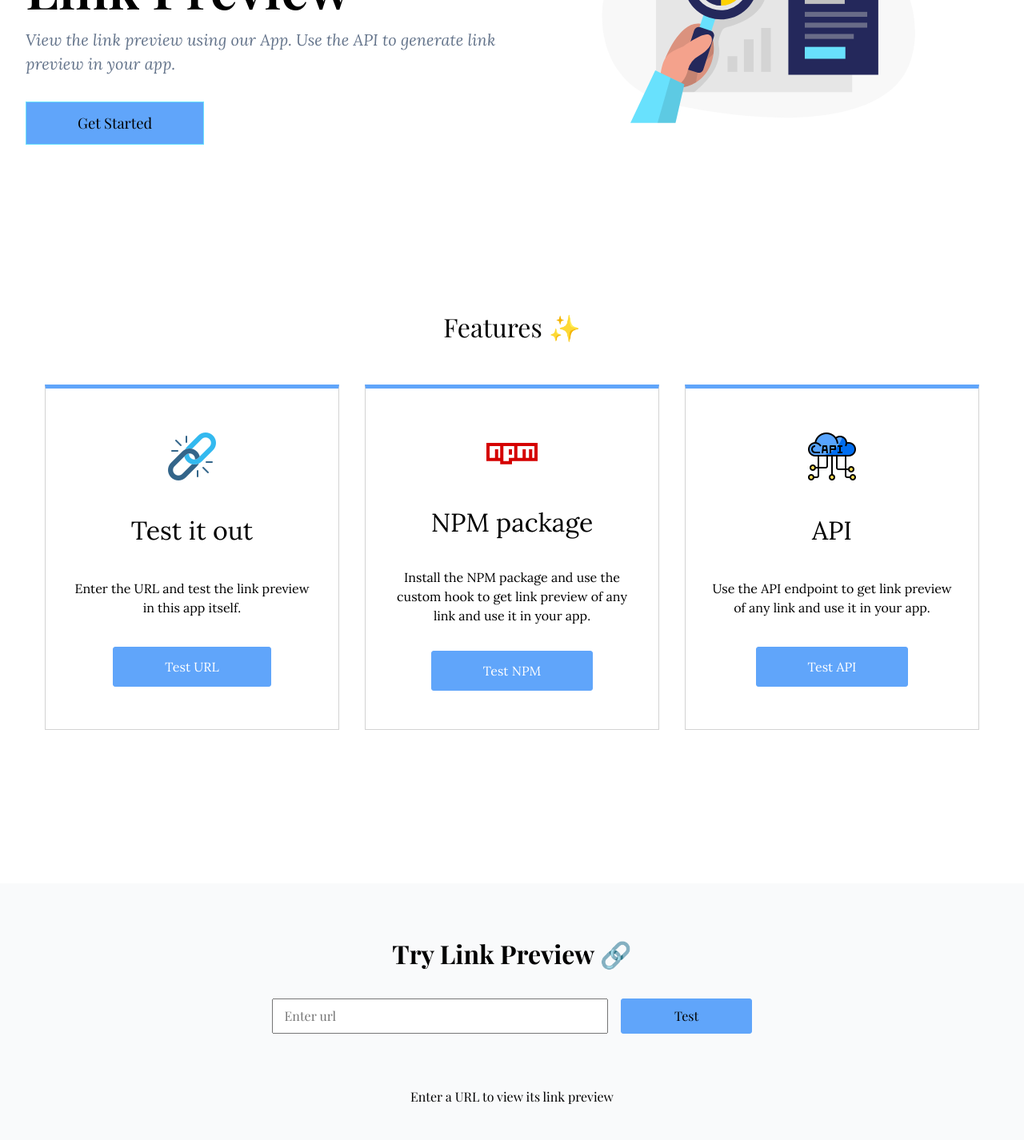
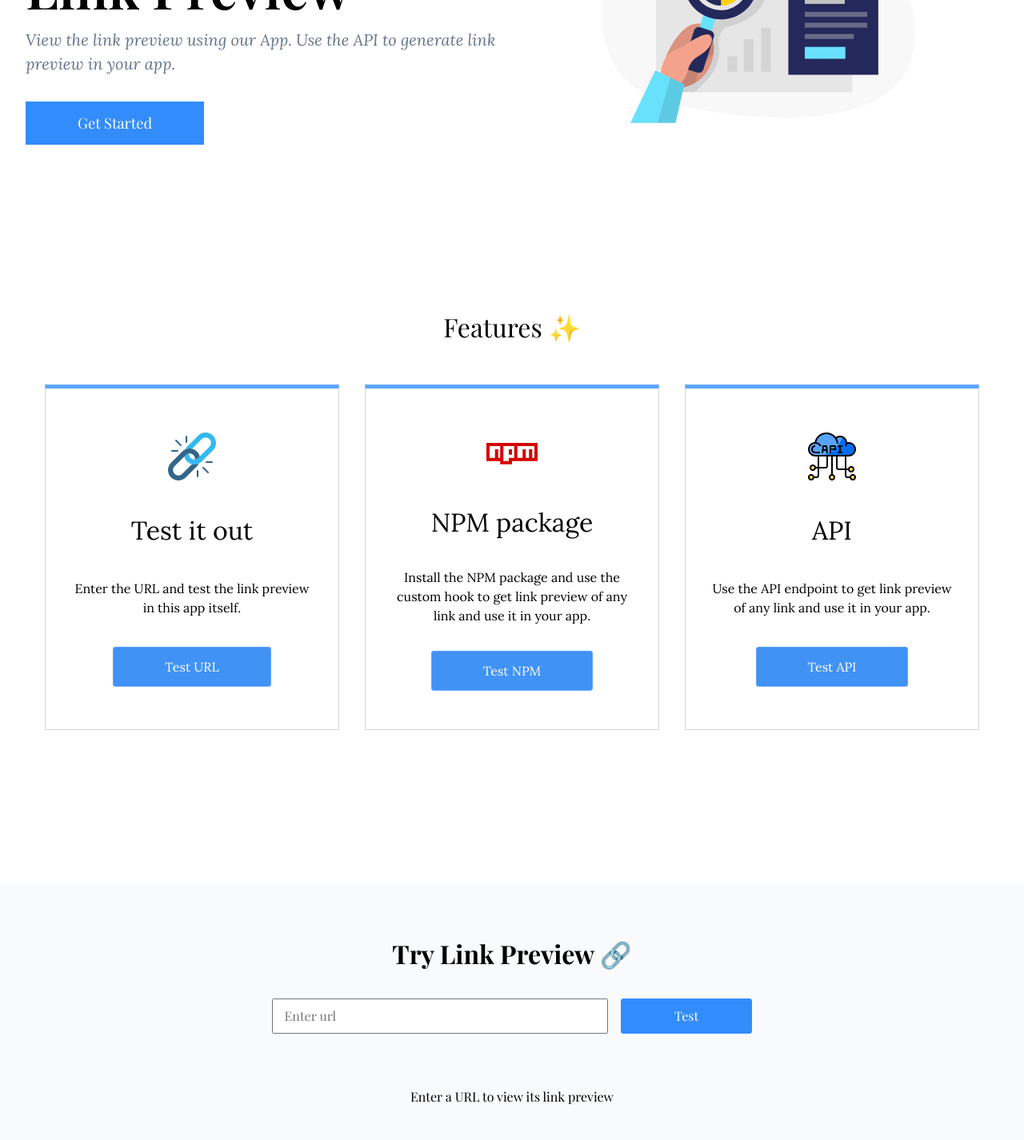
Before and after one commit to brianraila/url-info-api, a React (Create React App) app in the folder frontend/: page / in a window 1280 px wide. Shown: the part 400-1826 px from the top of the page at 80% size. Built offline with nearby package versions, Linux system fonts and the light colour scheme; the HTML template or start-up script is replaced by a standard one; a web font is replaced by a local one.

Commit message:
style: button colors styling

```diff
--- a/frontend/src/index.css
+++ b/frontend/src/index.css
@@ -157,8 +157,9 @@ select {
 }
 
 .main-wrapper .know-more-btn {
-  border: 1px solid #68e1fd;
-  background-color: #60A5FA;
+  border: 1px solid #338cfb;
+  background-color: #338cfb;
+  color: white;
   padding: 0.75rem 4rem;
   font-size: 1.15rem;
   margin-top: 2rem;
@@ -1041,8 +1042,9 @@ time {
 
 .feature button {
   padding: 0.5rem 0.85rem;
-  background-color: #60A5FA;
-  border: 1px solid #60A5FA;
+  background-color: #338cfb;
+  border: 1px solid #338cfb;
+  color: white;
   border-radius: 3px;
   flex-grow: 1;
 }
@@ -1277,7 +1279,7 @@ time {
 
 .event button {
   display: block;
-  background: #60A5FA;
+  background: #4192f5;
   padding: 0.75rem 4rem;
   flex-grow: initial;
   height: fit-content;
```
